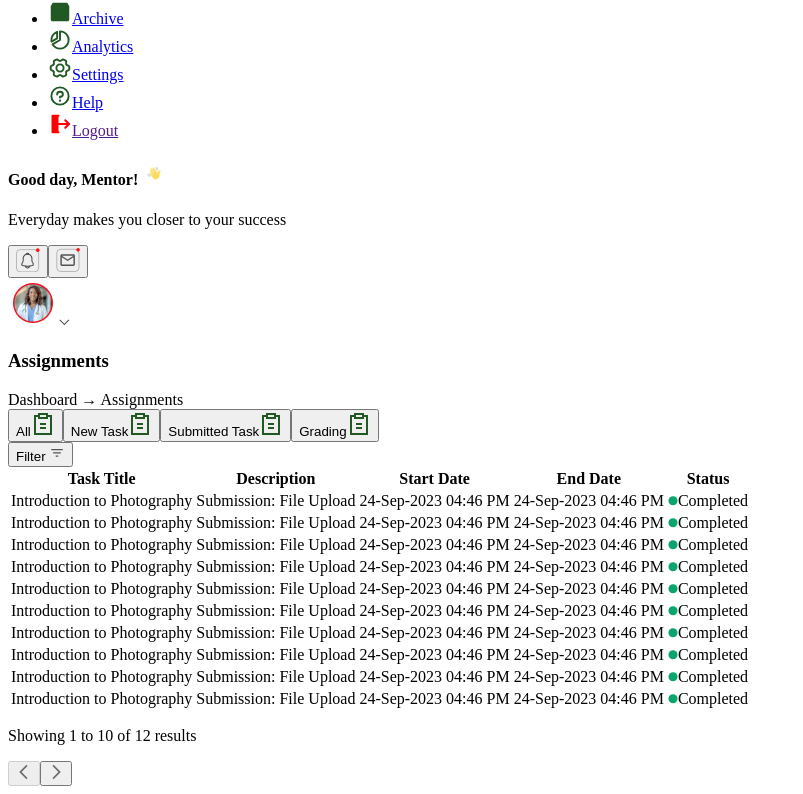
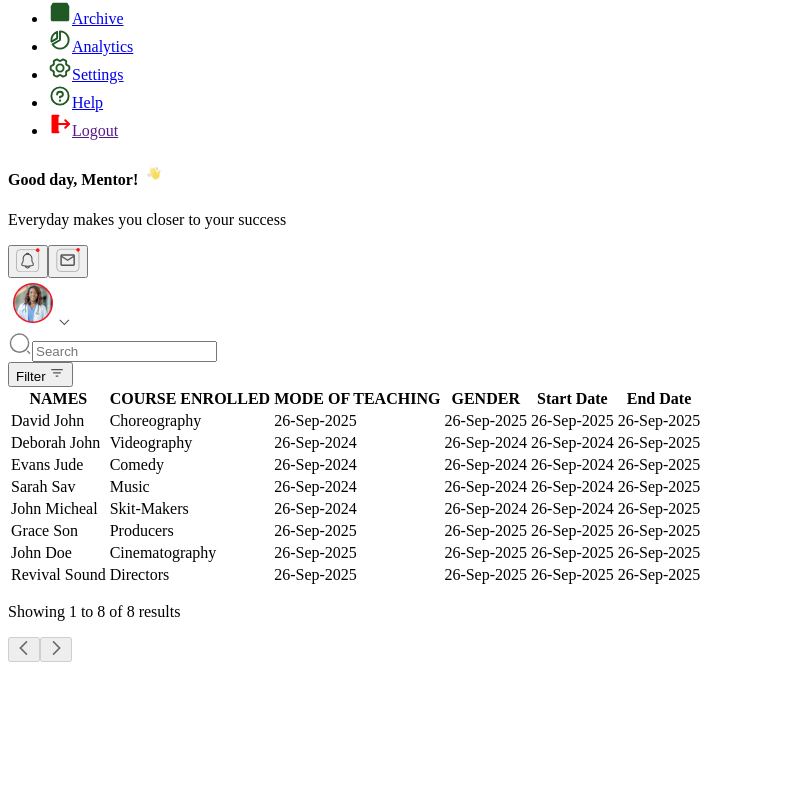
Before and after one commit to Omolara5861/superstar-mentors, a Next.js app: page /mentor-dashboard/mentees/Mentees in a window 1280 px wide. Shown: the part 582-1376 px from the top of the page, without its empty margins (0-803 px from the left). After the commit the page ends 1252 px from the top, so only its background shows below. Built offline with nearby package versions, Linux system fonts and the light colour scheme.

Commit message:
feat: :sparkles: Add menteees

```diff
--- a/src/components/table/Table.tsx
+++ b/src/components/table/Table.tsx
@@ -21,7 +21,7 @@ function Table<T extends Record<string, any>>({ data, columns }: TableProps<T>)
                         {columns.map((column, index) => (
                             <th
                                 key={index}
-                                className="text-left font-bold text-xl px-6 py-3 text-primary uppercase"
+                                className="border-b border-gray-400 text-left font-bold text-xl px-6 py-4 text-primary uppercase"
                             >
                                 {column.header}
                             </th>
--- a/src/pages/mentor-dashboard/mentees/Mentees.tsx
+++ b/src/pages/mentor-dashboard/mentees/Mentees.tsx
@@ -6,163 +6,82 @@ import Wrapper from "../../../components/mentor-dashboard/wrapper/Wrapper";
 import Image from "next/image";
 
 
-type Assignment = {
-    taskTitle: string;
-    description: string;
-    course?: string;
+type Mentee = {
+   name: string;
+    courseEnrolled: string;
+    modeOfTeaching: string;
     startDate: string;
     endDate: string;
-    status?: string;
+    gender?: string;
 };
 
-const assignments: Assignment[] = [
+const mentees: Mentee[] = [
     {
-        taskTitle: "Introduction to Photography",
-        description: "Submission: File Upload",
-        course: "Photography",
-        startDate: "24-Sep-2023 04:46 PM",
-        endDate: "24-Sep-2023 04:46 PM",
-        status: "Completed",
+       courseEnrolled: "Choreography",
+        name: "David John",
+        modeOfTeaching: "Video/Online",
+        startDate: "26-Sep-2025",
+        endDate: "26-Sep-2025",
+        gender: "Male",
     },
     {
-        taskTitle: "Introduction to Photography",
-        description: "Submission: File Upload",
-        startDate: "24-Sep-2023 04:46 PM",
-        course: "Photography",
-        endDate: "24-Sep-2023 04:46 PM",
-        status: "Completed",
+       courseEnrolled: "Videography",
+        name: "Deborah John",
+        modeOfTeaching: "Video/Online",
+        startDate: "26-Sep-2024",
+        endDate: "26-Sep-2025",
+        gender: "Female",
     },
     {
-        taskTitle: "Introduction to Photography",
-        description: "Submission: File Upload",
-        startDate: "24-Sep-2023 04:46 PM",
-        course: "Photography",
-        endDate: "24-Sep-2023 04:46 PM",
-        status: "Completed",
+       courseEnrolled: "Comedy",
+        name: "Evans Jude",
+        modeOfTeaching: "Video/Online",
+        startDate: "26-Sep-2024",
+        endDate: "26-Sep-2025",
+        gender: "Male",
     },
     {
-        taskTitle: "Introduction to Photography",
-        description: "Submission: File Upload",
-        startDate: "24-Sep-2023 04:46 PM",
-        course: "Photography",
-        endDate: "24-Sep-2023 04:46 PM",
-        status: "Completed",
+       courseEnrolled: "Music",
+        name: "Sarah Sav",
+        modeOfTeaching: "Video/Online",
+        startDate: "26-Sep-2024",
+        endDate: "26-Sep-2025",
+        gender: "Female",
     },
     {
-        taskTitle: "Introduction to Photography",
-        description: "Submission: File Upload",
-        startDate: "24-Sep-2023 04:46 PM",
-        course: "Photography",
-        endDate: "24-Sep-2023 04:46 PM",
-        status: "Completed",
+       courseEnrolled: "Skit-Makers",
+        name: "John Micheal",
+        modeOfTeaching: "Video/Online",
+        startDate: "26-Sep-2024",
+        endDate: "26-Sep-2025",
+        gender: "Male",
     },
     {
-        taskTitle: "Introduction to Photography",
-        description: "Submission: File Upload",
-        startDate: "24-Sep-2023 04:46 PM",
-        course: "Photography",
-        endDate: "24-Sep-2023 04:46 PM",
-        status: "Completed",
+       courseEnrolled: "Producers",
+        name: "Grace Son",
+        modeOfTeaching: "Video/Online",
+        startDate: "26-Sep-2025",
+        endDate: "26-Sep-2025",
+        gender: "Female",
     },
     {
-        taskTitle: "Introduction to Photography",
-        description: "Submission: File Upload",
-        startDate: "24-Sep-2023 04:46 PM",
-        course: "Photography",
-        endDate: "24-Sep-2023 04:46 PM",
-        status: "Completed",
+       courseEnrolled: "Cinematography",
+        name: "John Doe",
+        modeOfTeaching: "Video/Online",
+        startDate: "26-Sep-2025",
+        endDate: "26-Sep-2025",
+        gender: "Male",
     },
     {
-        taskTitle: "Introduction to Photography",
-        description: "Submission: File Upload",
-        startDate: "24-Sep-2023 04:46 PM",
-        course: "Photography",
-        endDate: "24-Sep-2023 04:46 PM",
-        status: "Completed",
-    },
-    {
-        taskTitle: "Introduction to Photography",
-        description: "Submission: File Upload",
-        startDate: "24-Sep-2023 04:46 PM",
-        course: "Photography",
-        endDate: "24-Sep-2023 04:46 PM",
-        status: "Completed",
-    },
-    {
-        taskTitle: "Introduction to Photography",
-        description: "Submission: File Upload",
-        startDate: "24-Sep-2023 04:46 PM",
-        course: "Photography",
-        endDate: "24-Sep-2023 04:46 PM",
-        status: "Completed",
-    },
-    {
-        taskTitle: "Introduction to Photography",
-        description: "Submission: File Upload",
-        startDate: "24-Sep-2023 04:46 PM",
-        course: "Photography",
-        endDate: "24-Sep-2023 04:46 PM",
-        status: "Completed",
-    },
-    {
-        taskTitle: "Introduction to Photography",
-        description: "Submission: File Upload",
-        startDate: "24-Sep-2023 04:46 PM",
-        course: "Photography",
-        endDate: "24-Sep-2023 04:46 PM",
-        status: "Completed",
+       courseEnrolled: "Directors",
+        name: "Revival Sound",
+        modeOfTeaching: "Video/Online",
+        startDate: "26-Sep-2025",
+        endDate: "26-Sep-2025",
+        gender: "Female",
     },
 ];
 
-const newTasks: Assignment[] = [
-    {
-        taskTitle: "Advanced Videography Techniques",
-        description: "Submission: File Upload",
-        startDate: "25-Sep-2023 02:00 PM",
-        endDate: "30-Sep-2023 06:00 PM",
-    },
-];
-
-const submittedTasks: Assignment[] = [
-    {
-        taskTitle: "Lighting and Composition",
-        description: "Submission: File Upload",
-        startDate: "20-Sep-2023 03:00 PM",
-        endDate: "23-Sep-2023 07:00 PM",
-        status: "Completed",
-    },
-    {
-        taskTitle: "Editing Basics",
-        description: "Submission: File Upload",
-        startDate: "18-Sep-2023 01:00 PM",
-        endDate: "21-Sep-2023 05:00 PM",
-        status: "Pending",
-    },
-    {
-        taskTitle: "Lighting and Composition",
-        description: "Submission: File Upload",
-        startDate: "20-Sep-2023 03:00 PM",
-        endDate: "23-Sep-2023 07:00 PM",
-        status: "Completed",
-    },
-    {
-        taskTitle: "Editing Basics",
-        description: "Submission: File Upload",
-        startDate: "18-Sep-2023 01:00 PM",
-        endDate: "21-Sep-2023 05:00 PM",
-        status: "Pending",
-    },
-];
-
-const gradingTasks: Assignment[] = [
-    {
-        taskTitle: "Project Evaluation",
-        description: "Submission: File Upload",
-        startDate: "15-Sep-2023 10:00 AM",
-        endDate: "20-Sep-2023 04:00 PM",
-        status: "Grading",
-    },
-];
 // Pagination helper function
 const paginate = (data: any, currentPage: any, itemsPerPage: any) => {
     const startIndex = (currentPage - 1) * itemsPerPage;
@@ -173,32 +92,16 @@ const paginate = (data: any, currentPage: any, itemsPerPage: any) => {
 const AssignmentsPage = () => {
     const itemsPerPage = 10;
     const [currentPage, setCurrentPage] = useState(1);
-    const [activeTab, setActiveTab] = useState("all");
-    const [isModalOpen, setModalOpen] = useState(false);
-
-    const getActiveTabData = () => {
-        switch (activeTab) {
-            case "newTask":
-                return newTasks;
-            case "submitted":
-                return submittedTasks;
-            case "grading":
-                return gradingTasks;
-            default:
-                return assignments;
-        }
-    };
 
     useEffect(() => {
         setCurrentPage(1);
-    }, [activeTab]);
+    }, []);
 
-        const data = getActiveTabData();
-        const paginatedData = paginate(data, currentPage, itemsPerPage);
+        const paginatedData = paginate(mentees, currentPage, itemsPerPage);
 
     // Navigation for pagination
     const nextPage = () => {
-        setCurrentPage((prev) => (prev < Math.ceil(data.length / itemsPerPage) ? prev + 1 : prev));
+        setCurrentPage((prev) => (prev < Math.ceil(mentees.length / itemsPerPage) ? prev + 1 : prev));
     };
 
     const prevPage = () => {
@@ -206,13 +109,13 @@ const AssignmentsPage = () => {
     };
 
     const columns = [
-        { header: "Task Title", accessor: "taskTitle" },
-        { header: "Description", accessor: "description" },
+        { header: "NAMES", accessor: "name" },
+        { header: "COURSE ENROLLED", accessor: "courseEnrolled" },
+        { header: "MODE OF TEACHING", accessor: "startDate" },
+        { header: "GENDER", accessor: "startDate" },
         { header: "Start Date", accessor: "startDate" },
         { header: "End Date", accessor: "endDate" },
-        ...(activeTab !== "newTask" ? [{
-            header: "Status",
-            accessor: "status",
+        {
             render: (value: any, row: any) => {
                 let textColor, icon;
                 switch (value) {
@@ -229,48 +132,28 @@ const AssignmentsPage = () => {
                         icon = "/dashboard/online.svg";
                         break;
                 }
-                return (
-                    <span className={`px-2 py-1 flex gap-1 rounded-full text-xs ${textColor}`}>
-                        <Image src={icon || ''} alt="Status Icon" width={10} height={10} />
-                        {value}
-                    </span>
-                );
             }
-        }] : [])  // Conditionally add the status column if not on the newTask tab
+        }
     ];
 
 
     return (
         <div className="h-[90vh] relative">
-            {/* Header */}
-            <h3 className="text-2xl font-medium text-[#555555]">Assignments</h3>
-            <div className=" text-[#555555] mb-8">
-                Dashboard → Assignments
-            </div>
-
-            {/* Tabs */}
-            <div className="flex items-center space-x-4 mb-4 ">
-                {["all", "newTask", "submitted", "grading"].map((tab) => (
-                    <button
-                        key={tab}
-                        onClick={() => setActiveTab(tab)}
-                        className={`px-4 py-2 w-[182px] h-[50px] rounded-[50px] flex justify-between items-center border border-primary font-medium ${activeTab === tab
-                            ? "bg-primary text-white active1"
-                            : "bg-white border text-primary hover:bg-primary hover:text-white"
-                            }`}
-                    >
-                        {tab === "all"
-                            ? "All"
-                            : tab === "newTask"
-                                ? "New Task"
-                                : tab === "submitted"
-                                    ? "Submitted Task"
-                                    : "Grading"}
-                        <Image src='/dashboard/task.svg' alt="Task" width={24} height={24} />
-                    </button>
-                ))}
-            </div>
-            <div className="ml-auto flex justify-end space-x-4">
+            <div className="mt-6 flex gap-5 justify-end">
+                <div className="relative">
+                    <Image
+                        src="/dashboard/search.svg"
+                        alt="Search Icon"
+                        width={24}
+                        height={24}
+                        className="absolute left-3 top-1/2 transform -translate-y-1/2"
+                    />
+                    <input
+                        type="text"
+                        placeholder="Search"
+                        className="w-[505px] h-[57px] pl-10 pr-4 py-2 border border-gray-300 bg-transparent rounded-md text-gray-700 focus:outline-none focus:ring-2 focus:ring-green-600"
+                    />
+                </div>
                 <button
                     className=" bg-[#fff] bg-transparent border border-primary py-2 px-3 w-[190px] h-[57px] flex items-center justify-between rounded"
                     onClick={() => alert("Filter logic not implemented yet.")}
@@ -283,16 +166,6 @@ const AssignmentsPage = () => {
                         className="self-center"
                     />
                 </button>
-
-                {
-                    activeTab === "newTask" &&
-                    <button
-                        onClick={() => setModalOpen(true)}
-                        className="px-4 py-2 bg-primary text-white rounded justify-center w-[190px] h-[57px] flex items-center hover:bg-green-700"
-                    >
-                        Upload
-                    </button>
-                }
             </div>
 
             {/* Active Tab Content */}
@@ -301,7 +174,7 @@ const AssignmentsPage = () => {
             {/* Pagination */}
             <div className="flex justify-between absolute -bottom-5 right-0 left-0">
                 <p className="mt-4 text-sm text-[#555555] font-bold">
-                    Showing {Math.min((currentPage - 1) * itemsPerPage + 1, data.length)} to {Math.min(currentPage * itemsPerPage, data.length)} of {data.length} results
+                    Showing {Math.min((currentPage - 1) * itemsPerPage + 1, mentees.length)} to {Math.min(currentPage * itemsPerPage, mentees.length)} of {mentees.length} results
                 </p>
                 <div className="flex gap-2">
                     <button onClick={prevPage} disabled={currentPage === 1}><Image
@@ -311,7 +184,7 @@ const AssignmentsPage = () => {
                         height={16}
                         className="cursor-pointer"
                     /></button>
-                    <button onClick={nextPage} disabled={currentPage === Math.ceil(data.length / itemsPerPage)}><Image
+                    <button onClick={nextPage} disabled={currentPage === Math.ceil(mentees.length / itemsPerPage)}><Image
                         src="/dashboard/angle-right.svg"
                         alt="Next Page"
                         width={16}
@@ -320,15 +193,6 @@ const AssignmentsPage = () => {
                     /></button>
                 </div>
             </div>
-
-            {/* Upload Modal */}
-            {isModalOpen && (
-                <UploadModal
-                    onClose={() => setModalOpen(false)}
-                    onSuccess={() => alert("File uploaded successfully!")}
-                    onError={() => alert("File upload failed!")}
-                />
-            )}
         </div>
     );
 };
```
Also changed, not shown: public/dashboard/.svg (added).
